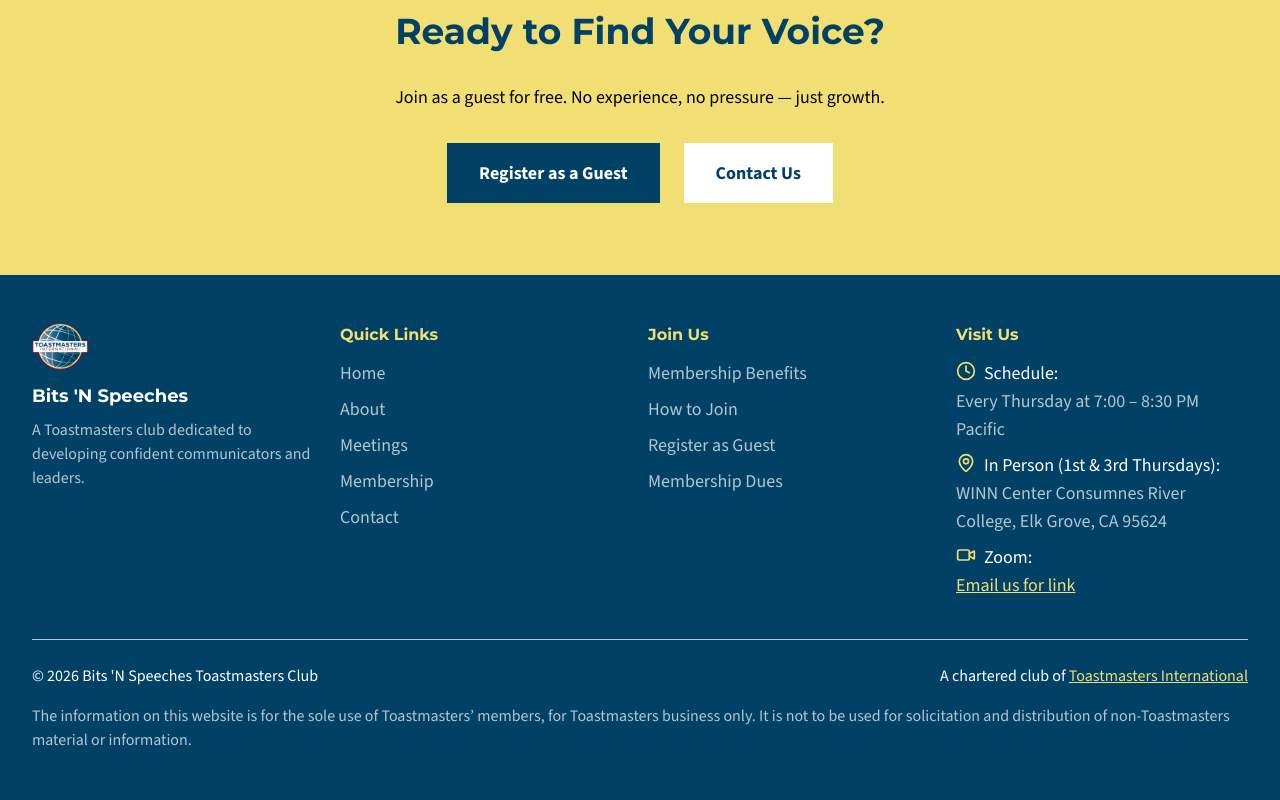
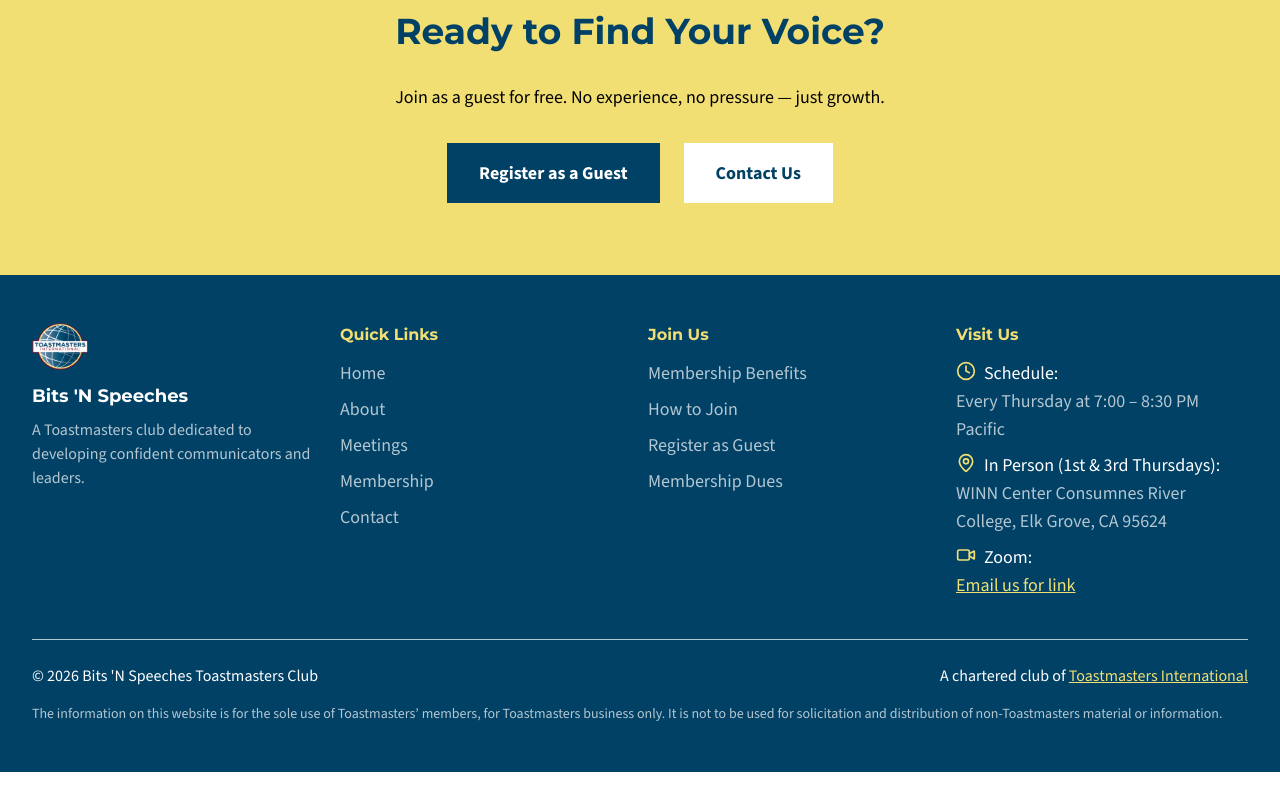
Before and after one commit to rainwithcode/bits-n-speeches, a Next.js app: page / in a window 1280 px wide. Shown: the part 1979-2779 px from the top of the page. After the commit the page ends 2751 px from the top, so only its background shows below. Built offline with nearby package versions, Linux system fonts and the light colour scheme.

Commit message:
refactor(footer): decrease font size for disclaimer

```diff
--- a/src/app/(public)/components/Footer.tsx
+++ b/src/app/(public)/components/Footer.tsx
@@ -116,7 +116,7 @@
             </a>
           </p>
         </div>
-        <p className="mt-4 text-primary-foreground/70">
+        <p className="text-sm mt-4 text-primary-foreground/70">
           The information on this website is for the sole use of Toastmasters’
           members, for Toastmasters business only. It is not to be used for
           solicitation and distribution of non-Toastmasters material or
```
